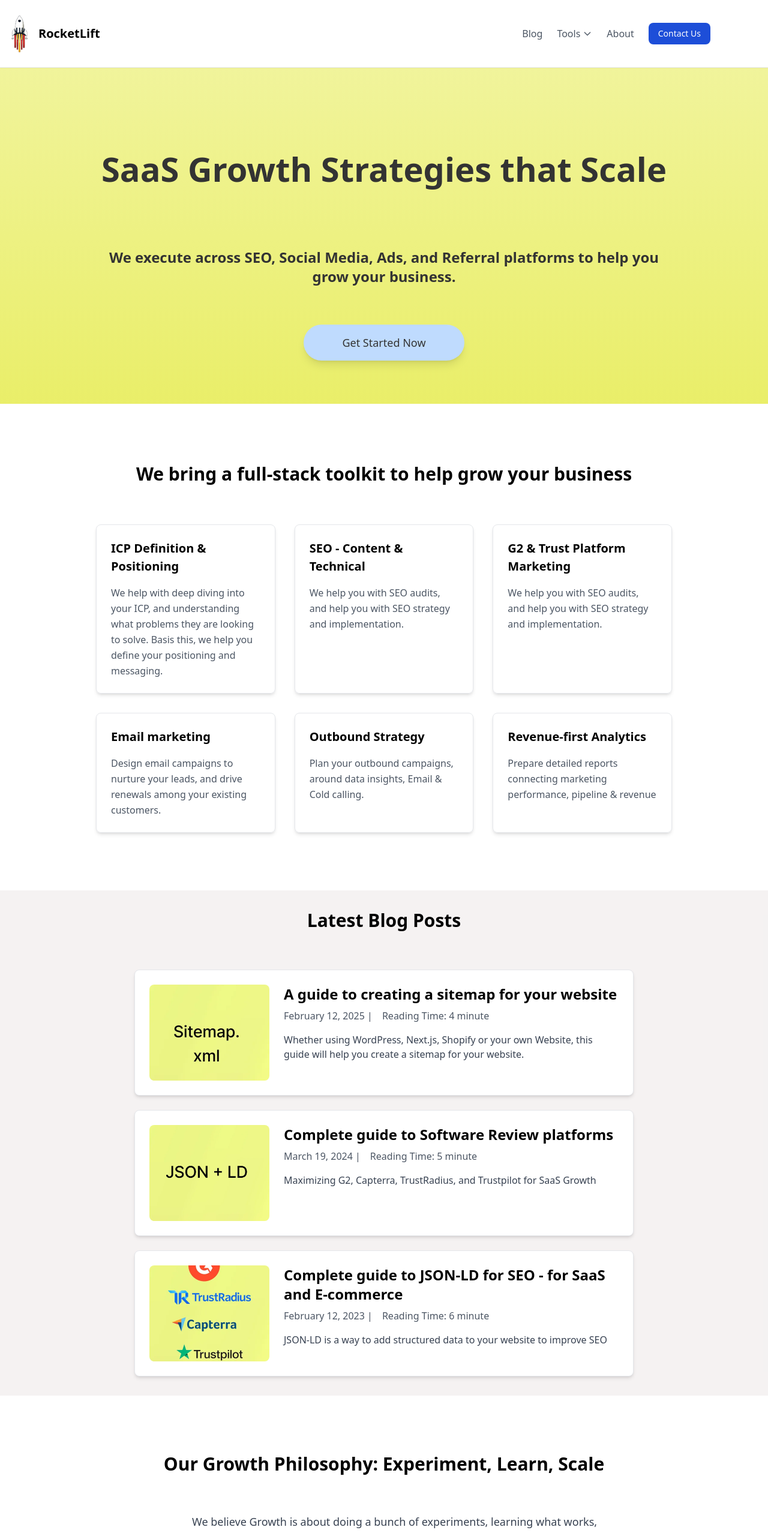
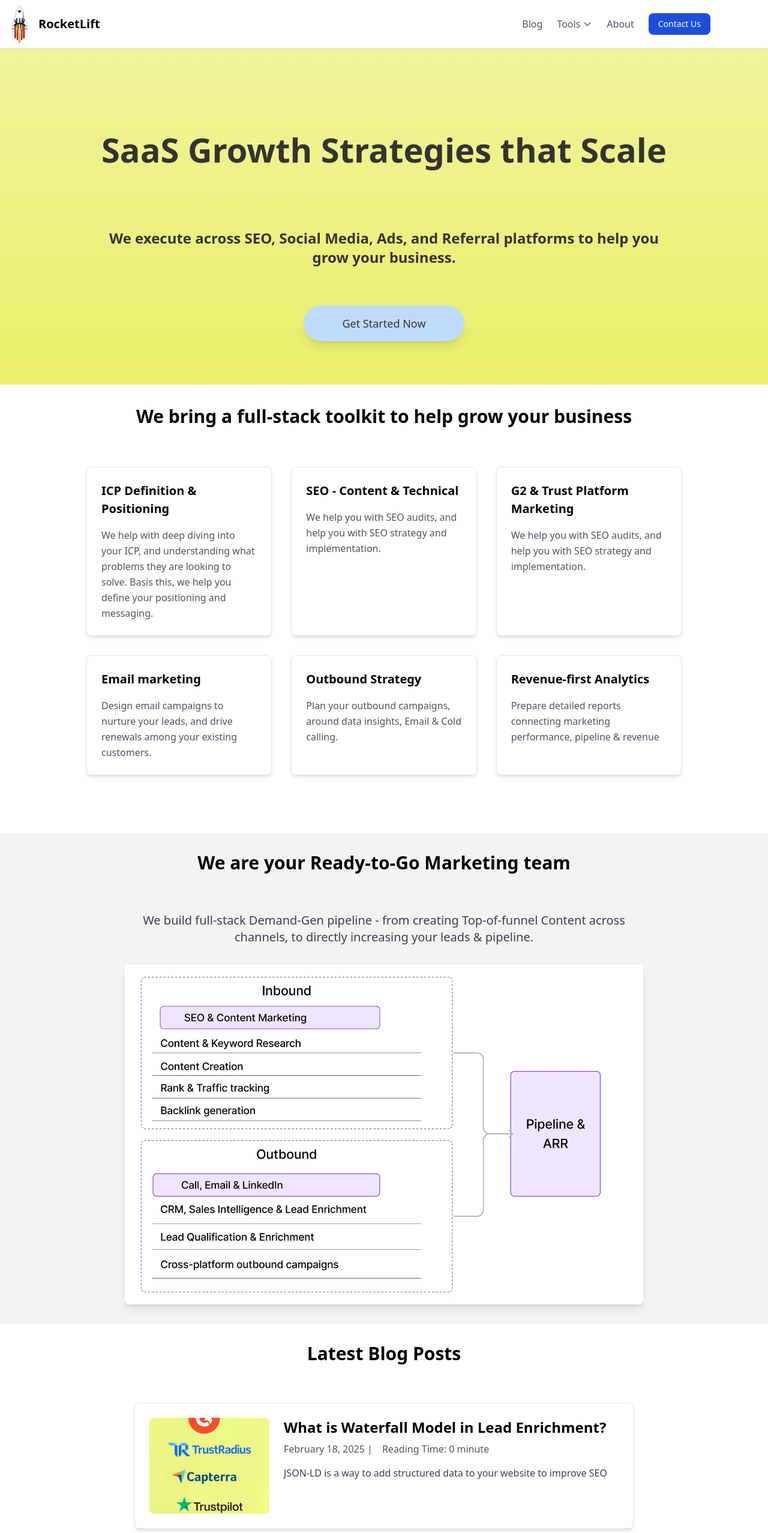
Before and after one commit to milangupta4/rocketlift-digital, a Next.js app: page / in a window 1280 px wide. Shown: the top 2555 px of the page at 60% size. Built offline with nearby package versions, Linux system fonts and the light colour scheme.

Commit message:
Minor improvements

```diff
--- a/src/app/page.tsx
+++ b/src/app/page.tsx
@@ -5,7 +5,7 @@ import { SectionContainer } from '@/components/sections/SectionContainer';
 import { SectionHeader } from '@/components/sections/SectionHeader';
 import { ContactButton } from '@/components/contact/ContactButton';
 import { Metadata } from 'next';
-
+import Image from 'next/image';
 export const generateMetadata = async (): Promise<Metadata> => {
   return {
     title: 'RocketLift Digital - SaaS Growth Strategies',
@@ -61,6 +61,22 @@ export default function Home() {
       </SectionContainer>
 
       <SectionContainer width="medium" background="alternate">
+        <SectionHeader title="We are your Ready-to-Go Marketing team" />
+        <div className="flex flex-col lg:flex-col items-center">
+            <p className="text-xl text-gray-700 mb-8 text-center">
+              We build full-stack Demand-Gen pipeline - from creating Top-of-funnel Content across channels, to directly increasing your leads & pipeline.
+            </p>
+            <Image
+              src="/images/RocketLift-suite.webp"
+              alt="Marketing Pipeline Diagram showing Inbound and Outbound strategies leading to Pipeline & ARR"
+              className="w-full h-auto rounded-lg shadow-lg"
+              width={1000}
+              height={1000}
+            />
+        </div>
+      </SectionContainer>
+
+      <SectionContainer width="medium">
         <SectionHeader title="Latest Blog Posts" />
         <BlogRoll numberOfPosts={3} />
       </SectionContainer>
--- a/src/components/layout/Navigation.tsx
+++ b/src/components/layout/Navigation.tsx
@@ -11,8 +11,8 @@ export function Navigation() {
   const [isToolsOpen, setIsToolsOpen] = useState(false);
 
   return (
-    <nav className="border-b px-4 bg-white shadow-sm">
-      <div className="navbar container mx-auto flex items-center justify-between py-4">
+    <nav className="border-b px-4 bg-white shadow-sm sticky top-0">
+      <div className="navbar container mx-auto flex items-center justify-between py-2 md:py-0">
         <LogoContainer>
           <Image src={rocketImage} alt="RocketLift" className="logo-image inline-block w-12 h-16 pr-4"/>
           <div className="text-xl font-semibold">RocketLift</div>
--- a/src/components/sections/FeaturesSection.tsx
+++ b/src/components/sections/FeaturesSection.tsx
@@ -3,7 +3,7 @@ import Link from 'next/link';
 
 export function FeaturesSection() {
   return (
-    <section className="container mx-auto px-1 md:px-4">
+    <section>
       <h2 className="text-3xl font-semibold mb-8 md:mb-16 text-center leading-snug">We bring a full-stack toolkit to help grow your business</h2>
       <div className="grid md:grid-cols-2 lg:grid-cols-3 gap-8 grid-rows-auto">
         <Link href="/icp-definition">
@@ -54,7 +54,6 @@ export function FeaturesSection() {
             </p>
           </Card>
         </Link>
-
       </div>
     </section>
   );
--- a/src/components/sections/SectionContainer.tsx
+++ b/src/components/sections/SectionContainer.tsx
@@ -19,7 +19,7 @@ export function SectionContainer({
   };
 
   return (
-    <div className={background === 'alternate' ? 'home-alternating-background' : ''}>
+    <div className={background === 'alternate' ? 'home-alternating-background' : 'default-section-background'}>
       <section className={`container mx-auto px-4 py-8 ${widthClasses[width]} ${className}`}>
         {children}
       </section>
--- /dev/null
+++ b/src/content/blogs/lead-enrichment-waterfall.md
@@ -0,0 +1,10 @@
+---
+post_id: "2"
+title: "What is Waterfall Model in Lead Enrichment?"
+date: "2025-02-18"
+author: "Milan Gupta"
+excerpt: "JSON-LD is a way to add structured data to your website to improve SEO"
+categories: ["SEO", "Technical"]
+featured: true
+image: "/images/2025/02/G2-blog/Trust-Platforms.webp"
+---
--- a/src/styles/custom-styles.css
+++ b/src/styles/custom-styles.css
@@ -23,7 +23,7 @@
 }
 
 /* Add media query for small screens */
-@media (max-width: 768px) {
+@media (max-width: 1200px) {
     .hero-section {
         height: auto; /* Change height to auto for better responsiveness */
         padding: 50px 20px; /* Reduce padding on small screens */
@@ -78,3 +78,12 @@ article img {
 .home-alternating-background {
   background-color:rgb(202,190,189, 0.2);
 }
+
+.default-background {
+  background-color: #ffffff;
+}
+
+.default-section-background {
+    margin-top: 0 !important;
+    margin-bottom: 0 !important;
+}
```
Also changed, not shown: src/content/blogs/create-sitemap-guide.md (+28 -7 lines), public/images/RocketLift-suite.webp (added).
